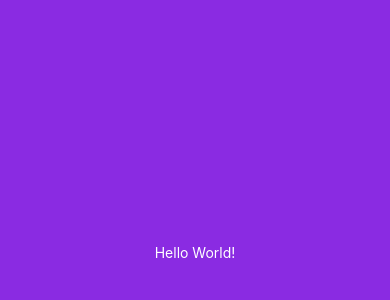
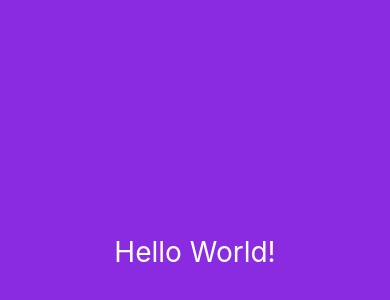
Before and after one commit to Rogerio975/React_Native, a React Native app in the folder HelloWorld/: screen / in a window 390 px wide. Shown: the part 170-470 px from the top of the page. Built offline with nearby package versions, Linux system fonts and the light colour scheme.

Commit message:
Arquivo atualizado.

```diff
--- a/HelloWorld/App.js
+++ b/HelloWorld/App.js
@@ -4,7 +4,7 @@ import { StyleSheet, Text, View } from 'react-native';
 export default function App() {
   return (
     <View style={styles.container}>
-      <Text style={styles.paragragh}>Hello World!</Text>
+      <Text style={styles.paragraph.title}>Hello World!</Text>
       <StatusBar style="auto" />
     </View>
   );
@@ -17,7 +17,11 @@ const styles = StyleSheet.create({
     alignItems: 'center',
     justifyContent: 'center',
   },
-  paragragh: {
+  paragraph: {
     color: 'white',
-  }
+    title: {
+      fontSize: 28,
+      color: 'white', // Adicionando a cor branca aqui
+    }
+  },
 });
```
